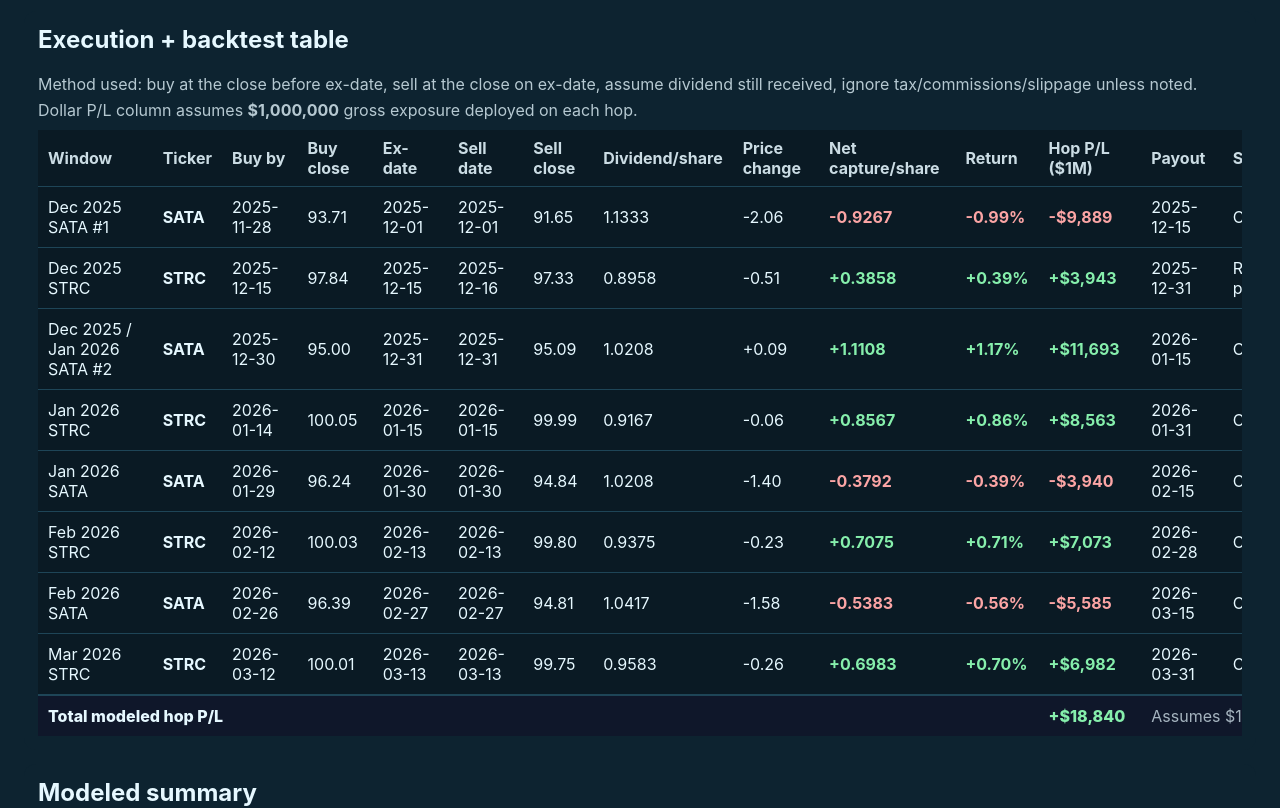
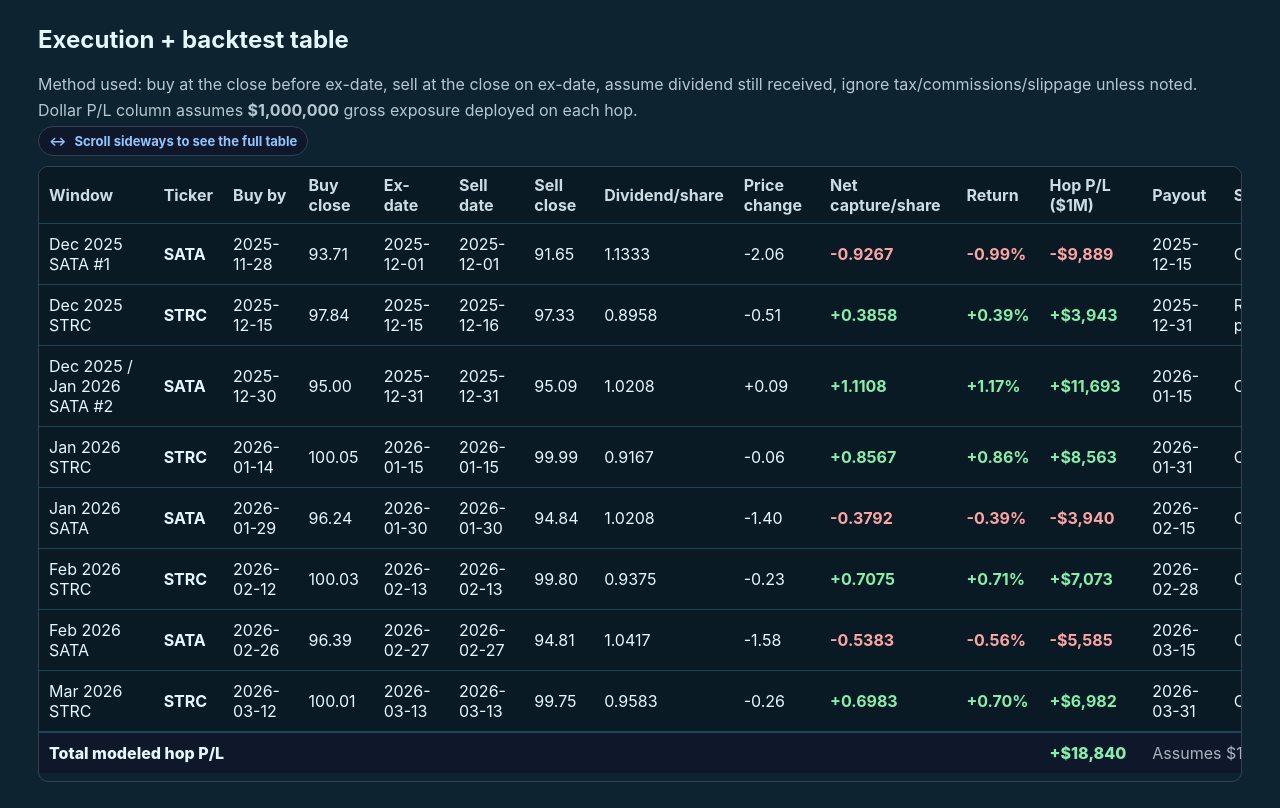
Before and after one commit to joe0332/mc, a Next.js app: page /stretch-dividend-strategy in a window 1280 px wide. Shown: the part 520-1328 px from the top of the page. Built offline with nearby package versions, Linux system fonts and the light colour scheme.

Commit message:
Add visible table scrollbar hint

```diff
--- a/app/stretch-dividend-strategy/page.js
+++ b/app/stretch-dividend-strategy/page.js
@@ -174,6 +174,12 @@ const mechanics = [
 export default function StretchDividendStrategyPage() {
   return (
     <main style={{ minHeight: '100vh', padding: 24, background: '#0b1020', color: '#e8ecf3', fontFamily: 'Inter, Segoe UI, sans-serif' }}>
+      <style>{`
+        .stretch-table-scroll::-webkit-scrollbar { height: 14px; }
+        .stretch-table-scroll::-webkit-scrollbar-track { background: #0f172a; border-radius: 999px; }
+        .stretch-table-scroll::-webkit-scrollbar-thumb { background: #60a5fa; border-radius: 999px; border: 3px solid #0f172a; }
+        .stretch-table-scroll::-webkit-scrollbar-thumb:hover { background: #93c5fd; }
+      `}</style>
       <div style={{ display: 'flex', justifyContent: 'space-between', alignItems: 'flex-start', gap: 12, flexWrap: 'wrap' }}>
         <div>
           <h1 style={{ margin: 0, fontSize: 30 }}>Stretch Dividend Strategy</h1>
@@ -217,8 +223,22 @@ export default function StretchDividendStrategyPage() {
       <section style={{ background: '#121a33', borderRadius: 12, padding: 14, marginTop: 14 }}>
         <h2 style={{ marginTop: 0 }}>Execution + backtest table</h2>
         <div style={{ opacity: 0.78, marginBottom: 6 }}>Method used: buy at the close before ex-date, sell at the close on ex-date, assume dividend still received, ignore tax/commissions/slippage unless noted.</div>
-        <div style={{ opacity: 0.78, marginBottom: 10 }}>Dollar P/L column assumes <strong>${ASSUMED_GROSS_CAPITAL.toLocaleString()}</strong> gross exposure deployed on each hop.</div>
-        <div style={{ overflowX: 'auto' }}>
+        <div style={{ opacity: 0.78, marginBottom: 6 }}>Dollar P/L column assumes <strong>${ASSUMED_GROSS_CAPITAL.toLocaleString()}</strong> gross exposure deployed on each hop.</div>
+        <div style={{ display: 'inline-flex', alignItems: 'center', gap: 8, fontSize: 13, fontWeight: 700, color: '#93c5fd', background: '#0f172a', border: '1px solid #334155', borderRadius: 999, padding: '6px 10px', marginBottom: 10 }}>
+          <span aria-hidden='true'>↔</span>
+          <span>Scroll sideways to see the full table</span>
+        </div>
+        <div
+          className='stretch-table-scroll'
+          style={{
+            overflowX: 'auto',
+            paddingBottom: 8,
+            scrollbarWidth: 'auto',
+            scrollbarColor: '#60a5fa #0f172a',
+            border: '1px solid #334155',
+            borderRadius: 10
+          }}
+        >
           <table style={{ width: '100%', minWidth: 1680, borderCollapse: 'collapse' }}>
             <thead>
               <tr style={{ textAlign: 'left', opacity: 0.88 }}>
```
